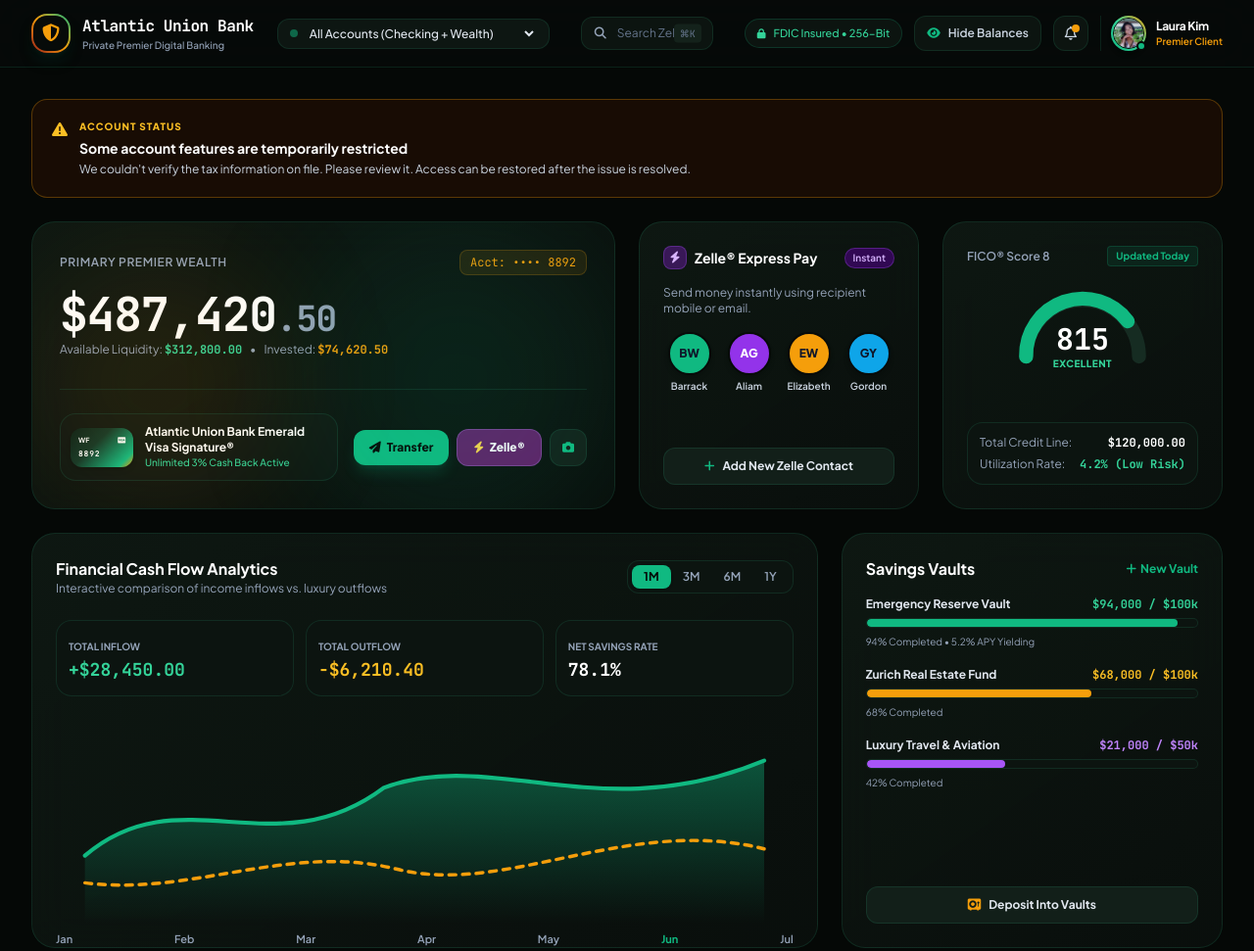
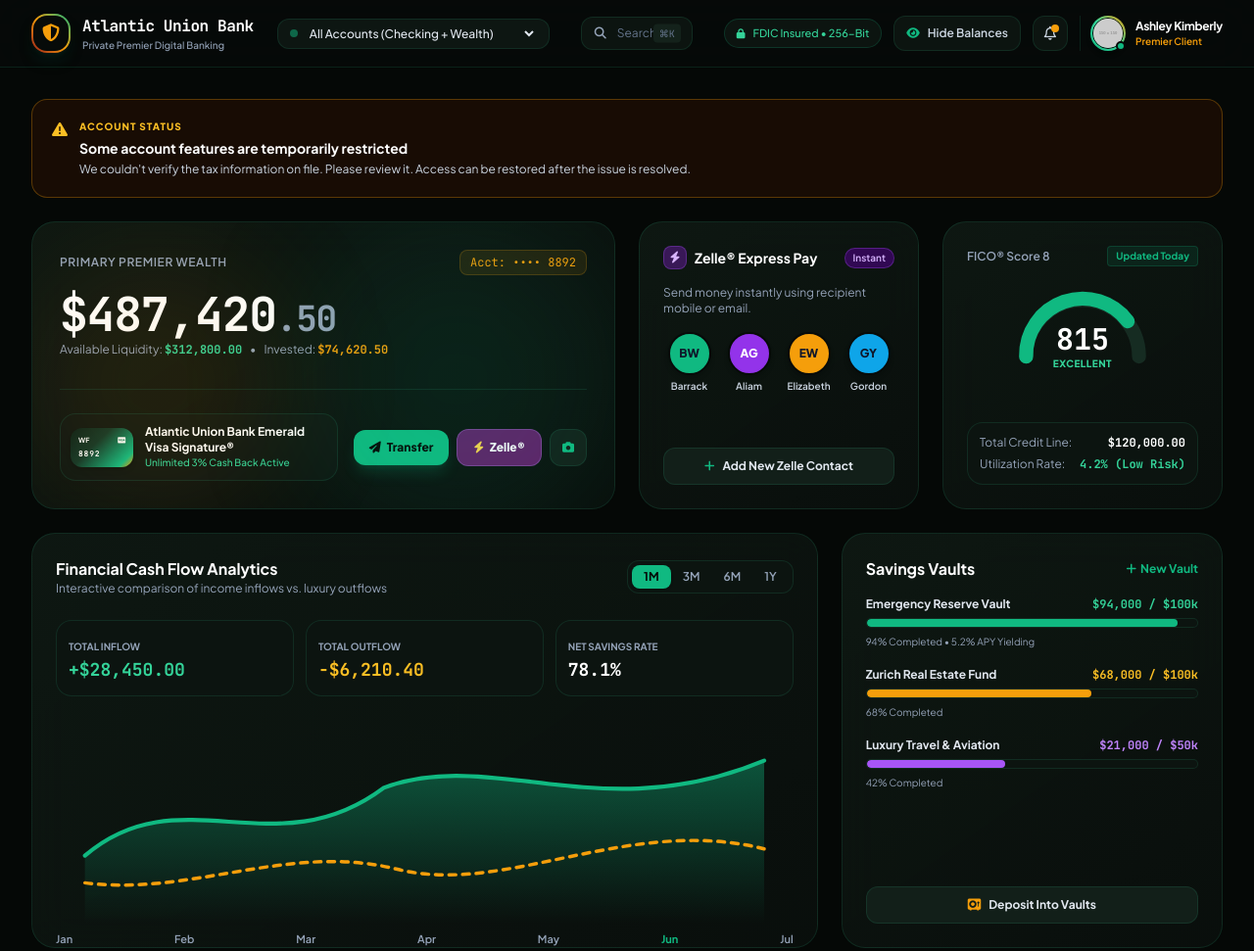
Before and after one commit to Gigx267/VFX-2FD, a plain HTML site: page index.html in a window 1280 px wide. Shown: the top 971 px of the page at 98% size. Drawn offline with nearby package versions, Linux system fonts and the light colour scheme; placeholder pictures from the web are drawn by us.

Commit message:
Update index.html

```diff
--- a/index.html
+++ b/index.html
@@ -159,8 +159,8 @@
         <div class="relative shrink-0">
           <div class="h-8 w-8 sm:h-9 sm:w-9 rounded-full p-[2px] bg-gradient-to-tr from-wfEmerald via-emerald-400 to-wfGold shadow-md">
             <img
-              src="sdt.jpeg"
-              alt="Laura Kim profile photo"
+              src="vck.jpeg"
+              alt="Ashley Kimberly profile photo"
               class="h-full w-full rounded-full object-cover border border-[#070b09]"
               loading="lazy"
               onerror="this.onerror=null; this.src='https://via.placeholder.com/150?text=User';"
@@ -172,7 +172,7 @@
 
         <!-- Name & Role (visible on all screens) -->
         <div class="text-left min-w-0 max-w-[72px] sm:max-w-none">
-          <p class="text-[11px] sm:text-xs font-bold text-white tracking-tight leading-none truncate">Laura Kim</p>
+          <p class="text-[11px] sm:text-xs font-bold text-white tracking-tight leading-none truncate">Ashley Kimberly</p>
           <span class="text-[9px] sm:text-[10px] text-wfGold font-semibold truncate block">Premier Client</span>
         </div>
       </div>
```
